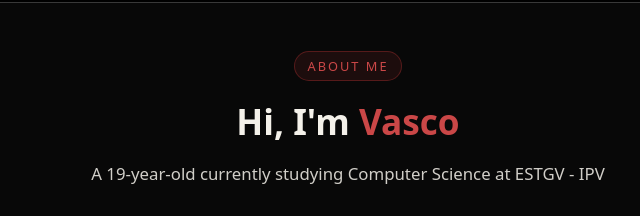
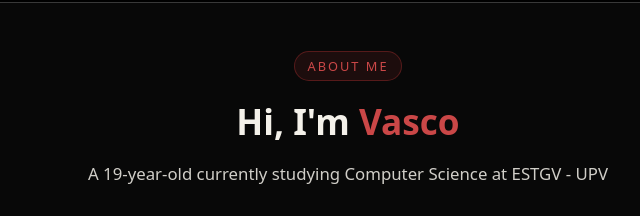
Before and after one commit to vsko2014/my-portfolio, a website built with Vite: page index.html in a window 1280 px wide. Shown: the part 1017-1233 px from the top of the page, 292-932 px from the left. Built offline with nearby package versions, Linux system fonts and the light colour scheme; some packages are replaced by stand-ins of ours.

Commit message:
UPDATE - UPV

```diff
--- a/index.html
+++ b/index.html
@@ -26,7 +26,7 @@
       <span class="tag">About Me</span>
       <h2 class="about-title">Hi, I'm <span class="highlight">Vasco</span></h2>
       <p class="about-bio">
-        A 19-year-old currently studying Computer Science at ESTGV - IPV
+        A 19-year-old currently studying Computer Science at ESTGV - UPV
       </p>
 
       <div class="info-grid">
```
Also changed, not shown: 1 other file.
